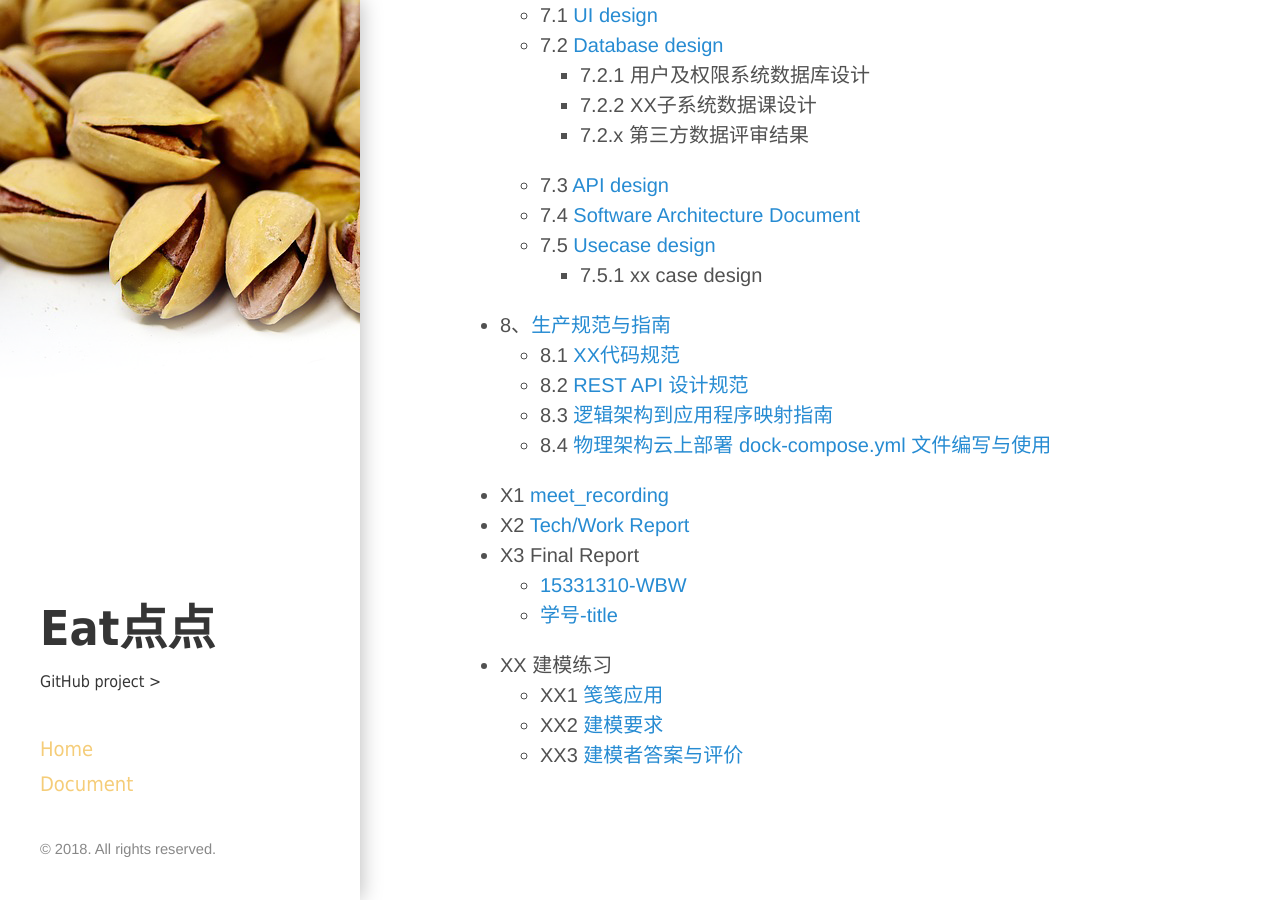
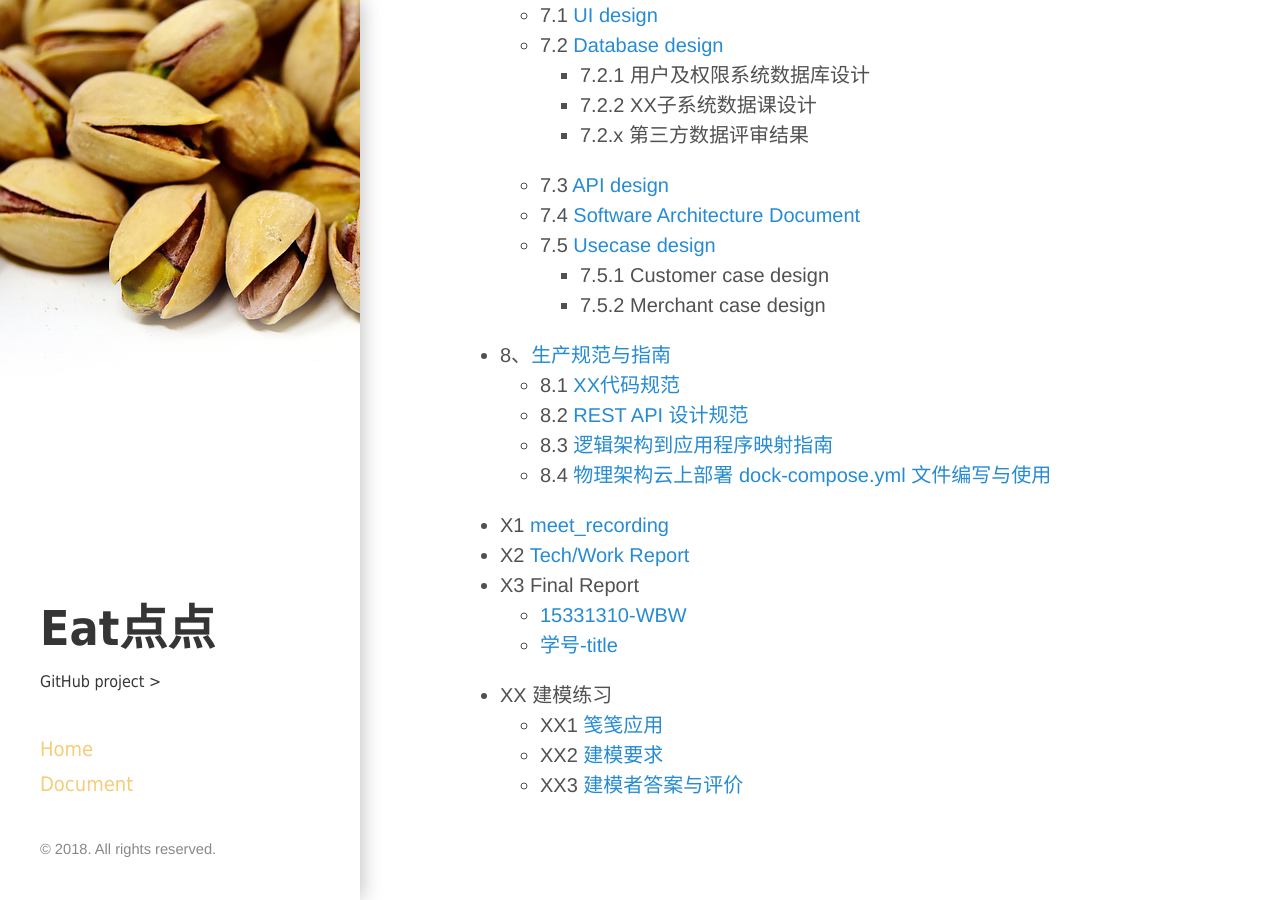
Before and after one commit to ChickenDinner8/ChickenDinner8.github.io, a Jekyll site: the page built from index.md, in a window 1280 px wide and 900 px high, scrolled down 876 px. Built offline with Jekyll 4.4.1, drawn with Linux system fonts in a browser that asks for light colours.

Commit message:
Update index.md

```diff
--- a/index.md
+++ b/index.md
@@ -52,8 +52,9 @@ title: Home
         - 7.2.x 第三方数据评审结果
     - 7.3 [API design](https://chickendinner8.github.io/2018/05/13/7.3API-design.html)
     - 7.4 [Software Architecture Document](https://chickendinner8.github.io/2018/06/03/7.4-SAD.html)
-    - 7.5 [Usecase design]()
-        - 7.5.1 xx case design
+    - 7.5 [Usecase design](https://chickendinner8.github.io/2018/06/29/7.5Use-Case-Design.html)
+        - 7.5.1 Customer case design
+        - 7.5.2 Merchant case design
 + 8、[生产规范与指南](https://chickendinner8.github.io/2018/04/15/生产规范与指南.html)
     - 8.1 [XX代码规范]()
     - 8.2 [REST API 设计规范]()
```
